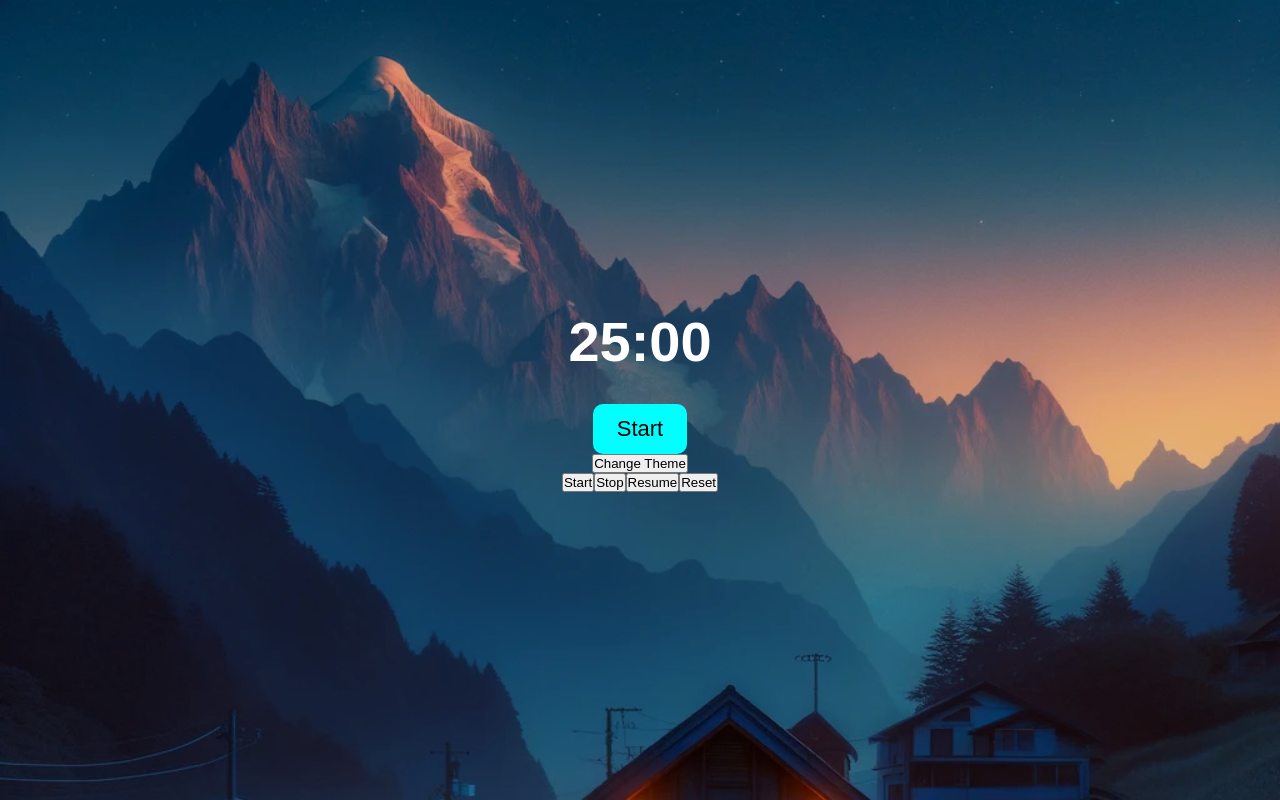
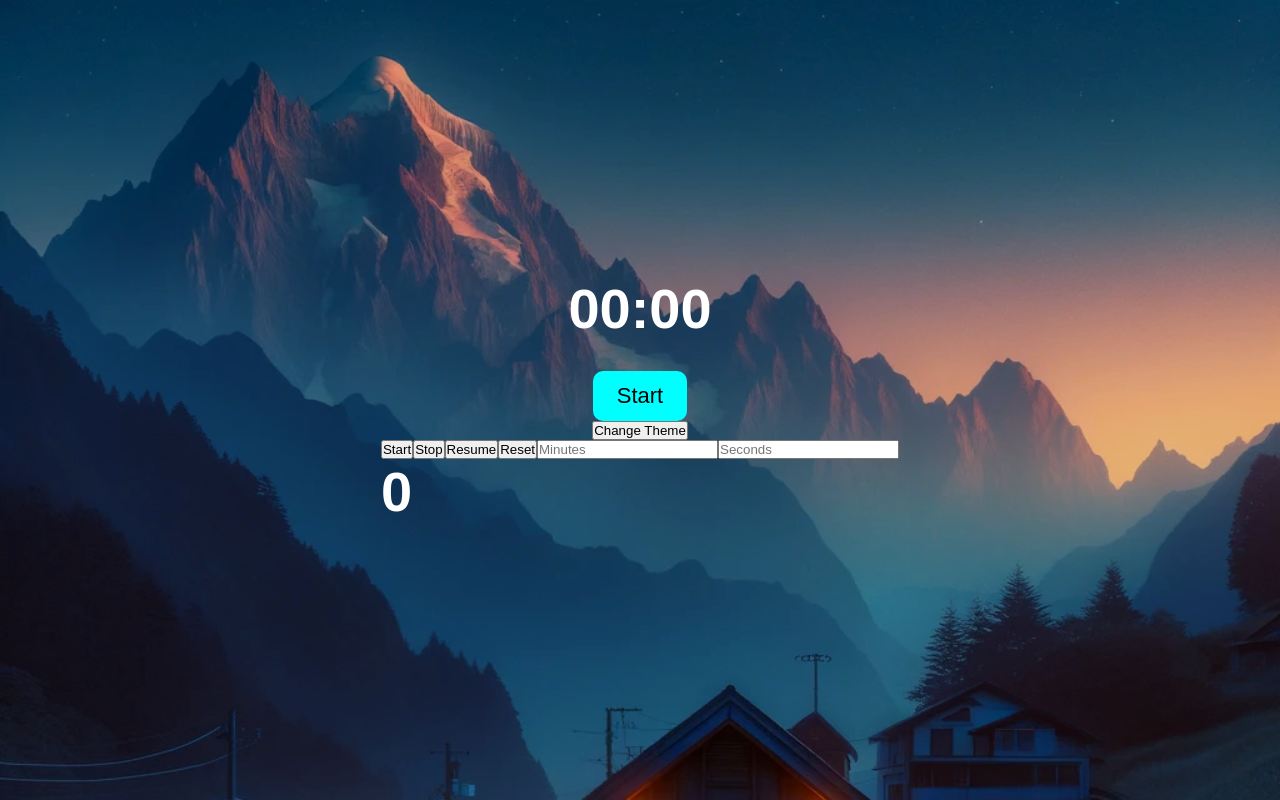
Before and after one commit to oraffsarah/pomodoro-groupstudyapp, a React (Create React App) app: page / in a window 1280 px wide. Built offline with nearby package versions, Linux system fonts and the light colour scheme.

Commit message:
Users are now able to put in there own custom time for the timer. Also added a input box where the user has the option to input seconds aswell.

```diff
--- a/src/App.js
+++ b/src/App.js
@@ -3,18 +3,57 @@ import './App.css';
 import React, {useEffect, useState} from 'react';
 import image1 from "./image/pic2.jpg"
 import image2 from "./image/picWide.jpg"
+import image3 from "./image/pic3.jpg"
+import image4 from "./image/pic4.jpg"
 
-const backGrounds = [image1,image2];
+
+const backGrounds = [image1,image2,image3,image4];
 
 
 
 function App() {
   const [currentBackground,setCurrentBackground] = useState(0);
-  const [time,setTime] = useState(1500000);
+  const [time,setTime] = useState(0);
   const [timerOn,setTimeOn] = useState(false);
-  const [userNumber,setUserNumber] = useState(' ');
+  const [minutes,setMinutes] = useState(0);
+  const [seconds,setSeconds] = useState(0);
+
+
+  function changeBackground(){
+
+    //using this function to cycle through the differant backgrounds
+    const nextBackgroundIndex = (currentBackground + 1) % backGrounds.length;
+    setCurrentBackground(nextBackgroundIndex);
+
+      }
+
+      function handleMinuteChange(e){
+        setMinutes(parseInt(e.target.value,10)||0);
+
+      }
+
+      function handleSecondsChange(e){
+        setSeconds(parseInt(e.target.value,10)||0);
+
+      }
+
+
+
+
+
+      useEffect(function updateTimer() {
+
+        const millisecs = (minutes * 60000) + (seconds * 1000);
+        setTime(millisecs);
+      }, [minutes,seconds])
+
+
+
+
 
   useEffect(() =>{
+
+    // timer
     let interval = null;
 
     if(timerOn){
@@ -28,15 +67,6 @@ function App() {
 
     return () => clearInterval(interval)
   },[timerOn])
-
-
-  function changeBackground(){
-
-const nextBackgroundIndex = (currentBackground + 1) % backGrounds.length;
-setCurrentBackground(nextBackgroundIndex);
-
-  }
-
 
 
   return (
@@ -59,6 +89,9 @@ setCurrentBackground(nextBackgroundIndex);
           <button onClick={() => setTimeOn(false)}>Stop</button>
           <button onClick={() => setTimeOn(true)}>Resume</button>
           <button onClick={() => setTime(0)}>Reset</button>
+          <input type="number" onChange={handleMinuteChange} placeholder='Minutes' ></input>
+          <input type="number" onChange={handleSecondsChange} placeholder='Seconds'  ></input>
+          <h1>{time}</h1>
         </div>
       </div>
     </section>
```
